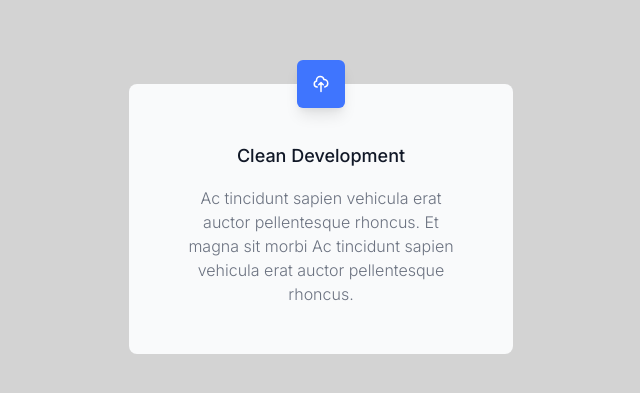
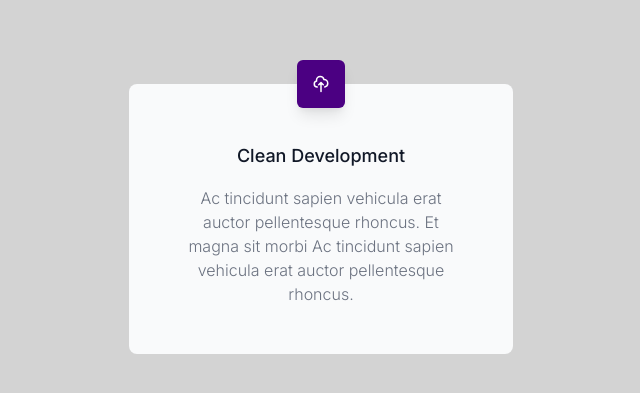
Before and after one commit to erzanthedev/component-library, a React (Create React App) app: page / in a window 1280 px wide. Shown: the part 193-586 px from the top of the page, without its empty margins (319-959 px from the left). Built offline with nearby package versions, Linux system fonts and the light colour scheme.

Commit message:
feat: allow the user to choose the icon background color

```diff
--- a/src/App.js
+++ b/src/App.js
@@ -3,7 +3,7 @@ import Card from "./components/cards/index.js";
 function App() {
   return (
     <main>
-      <Card>
+      <Card iconBgColor="indigo">
         <Card.Title>Clean Development</Card.Title>
         <Card.Description>
           Ac tincidunt sapien vehicula erat auctor pellentesque rhoncus. Et
--- a/src/components/cards/card.js
+++ b/src/components/cards/card.js
@@ -3,13 +3,21 @@ import uploadCloud from "./cloud-upload.svg";
 const Card = ({
   icon = <img src={uploadCloud} alt="Upload cloud icon" />,
   children,
+  iconBgColor,
 }) => {
+  const bgColor = {
+    backgroundColor: iconBgColor ? iconBgColor : "#3f75fe",
+  };
   return (
     <article className="card">
       <div className="card-container">
         <div className="card-wrapper">
           <div className="card-content">
-            {icon && <figure className="card-icon">{icon}</figure>}
+            {icon && (
+              <figure className="card-icon" style={bgColor}>
+                {icon}
+              </figure>
+            )}
             <div className="card-details">{children} </div>
           </div>
         </div>
```
